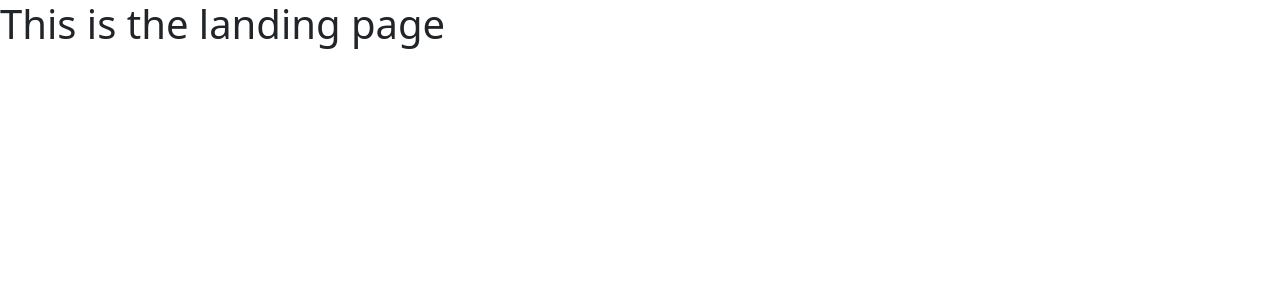
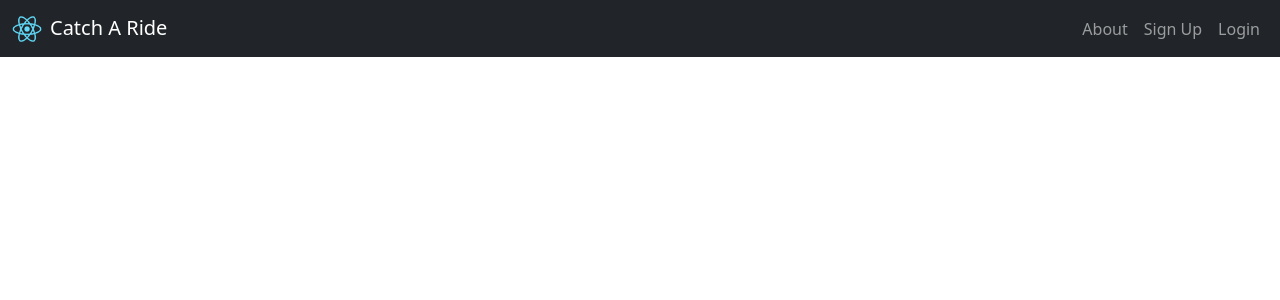
Before and after one commit to colinpannikkat/catcharide, a React (Create React App) app: page / in a window 1280 px wide. Shown: the top 300 px of the page. Built offline with nearby package versions, Linux system fonts and the light colour scheme.

Commit message:
Created navbar component and subsequent imports. Removed landingpage.js to similify components

```diff
--- a/package.json
+++ b/package.json
@@ -11,6 +11,7 @@
     "bootstrap": "^5.3.5",
     "react": "^19.1.0",
     "react-dom": "^19.1.0",
+    "react-icons": "^5.5.0",
     "react-scripts": "5.0.1",
     "web-vitals": "^2.1.4"
   },
--- a/src/App.js
+++ b/src/App.js
@@ -27,11 +27,11 @@
 // export default App;
 
 
-import LandingPage from './landingpage.js';
+import NavBar from './components/NavBar.jsx';
 function App() {
   return (
     <div>
-      <LandingPage />
+      <NavBar />
     </div>
   );
 }
--- /dev/null
+++ b/src/components/NavBar.jsx
@@ -0,0 +1,68 @@
+import React from 'react';
+
+const Navbar = () => {
+  return (
+    <nav className="navbar navbar-expand-lg navbar-dark bg-dark">
+      <div className="container-fluid">
+
+
+        {/* #TODO insert logo */}
+        <a className="navbar-brand" href="#home">
+          <img
+            src="/logo192.png"  // change this later after AJ makes logo
+            width="30"
+            height="30"
+            className="d-inline-block align-text-top me-2"
+          />
+          Catch A Ride
+        </a>
+        {/* Toggler for mobile view */}
+        <button
+          className="navbar-toggler"
+          type="button"
+          data-bs-toggle="collapse"
+          data-bs-target="#navbarNav"
+          aria-controls="navbarNav"
+          aria-expanded="false"
+          aria-label="Toggle navigation"
+        >
+          <span className="navbar-toggler-icon"></span>
+        </button>
+
+
+        {/* Navigation Links */}
+        <div className="collapse navbar-collapse" id="navbarNav">
+          <ul className="navbar-nav ms-auto">
+
+            {/* <li className="nav-item">
+              <a className="nav-link active" aria-current="page" href="#home">
+                Home
+              </a>
+            </li> */}
+
+            <li className="nav-item">
+              <a className="nav-link" href="#about">
+                About
+              </a>
+            </li>
+
+            <li className="nav-item">
+              <a className="nav-link" href="#signup">
+                Sign Up
+              </a>
+            </li>
+
+            <li className="nav-item">
+              <a className="nav-link" href="#login">
+                Login
+              </a>
+            </li>
+
+          </ul>
+        </div>
+      </div>
+    </nav>
+  );
+};
+
+export default Navbar;
--- a/src/landingpage.js
+++ /dev/null
@@ -1,11 +0,0 @@
-import React from 'react';
-
-function LandingPage() {
-  return (
-    <div>
-      <h1>This is the landing page</h1>
-    </div>
-  );
-}
-
-export default LandingPage;
```
Also changed, not shown: 1 other file (tests, documents, lock files or other folders).
